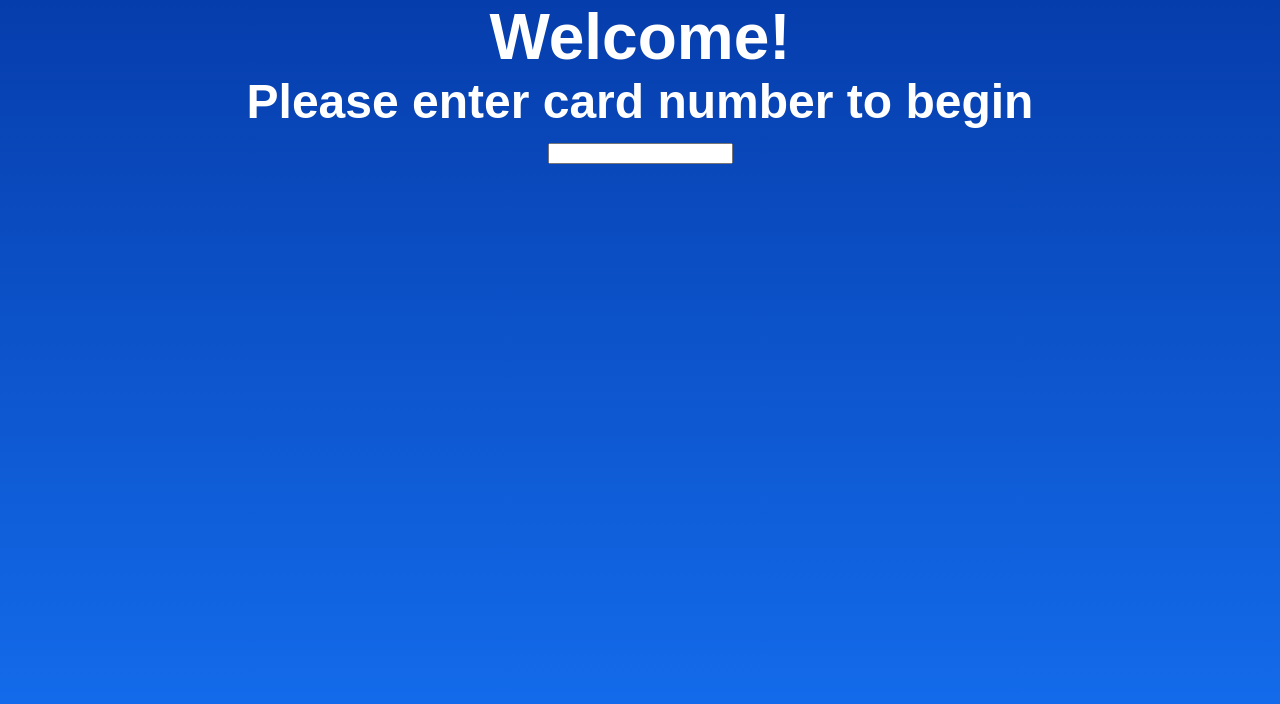
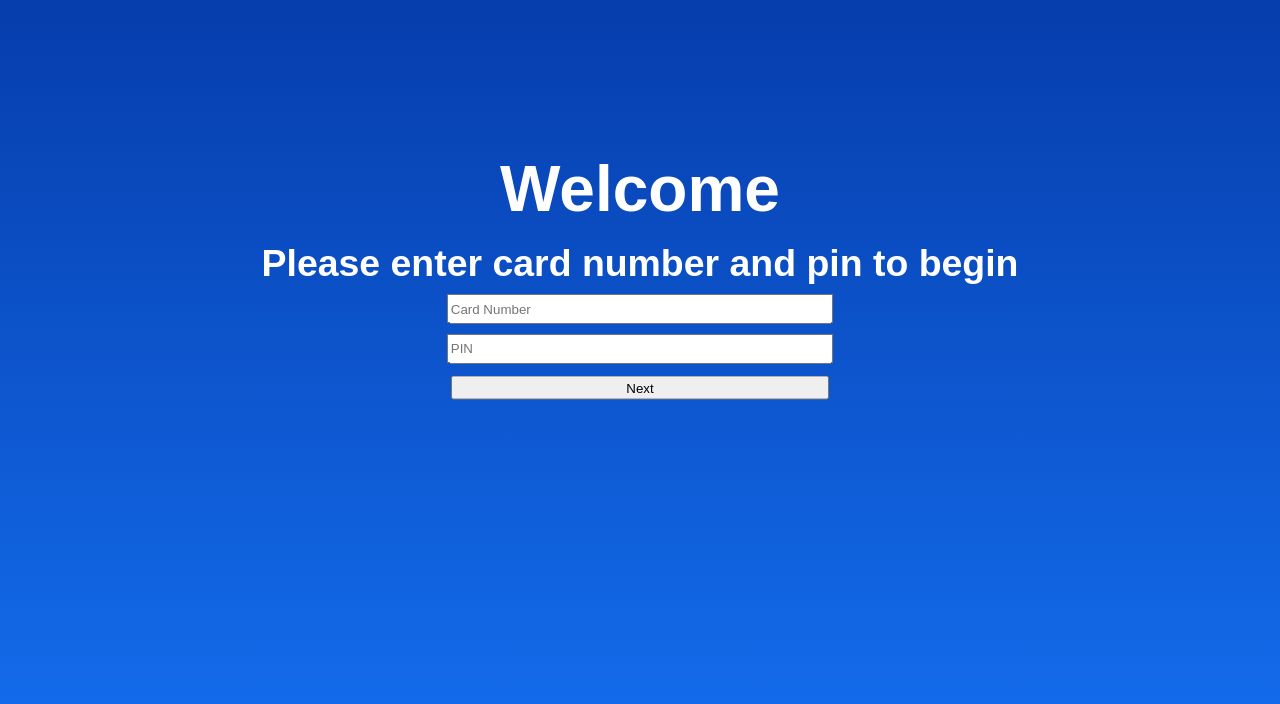
Before and after one commit to saikoka/ATM, a React (Create React App) app: page / in a window 1280 px wide. Shown: the top 704 px of the page. Built offline with nearby package versions, Linux system fonts and the light colour scheme.

Commit message:
Started form input for Card Screen

```diff
--- a/src/CardScreen.js
+++ b/src/CardScreen.js
@@ -1,9 +1,31 @@
 export default function CardScreen(props) {
+  const checkCard = () => {};
   return (
     <>
-      <h1>Welcome!</h1>
-      <h2>Please enter card number to begin</h2>
-      <input type="number" minLength={16} maxLength={16}></input>
+      <div id="card-screen">
+        <h1 className="bottom-spacing">Welcome</h1>
+        <h3>Please enter card number and pin to begin</h3>
+        <form onSubmit={checkCard}>
+          <input
+            type="number"
+            minlength={16}
+            maxlength={16}
+            placeholder="Card Number"
+            className="form-sizing"
+          ></input>
+
+          <input
+            type="number"
+            minLength={4}
+            maxlength={4}
+            placeholder="PIN"
+            className="form-sizing"
+          ></input>
+          <button type="submit" id="" className="form-sizing">
+            Next
+          </button>
+        </form>
+      </div>
     </>
   );
 }
--- a/src/styles.css
+++ b/src/styles.css
@@ -5,6 +5,9 @@
   height: 100vh;
   color: white;
   font-size: 2rem;
+  display: flex;
+  justify-content: center;
+  align-items: center;
 }
 * {
   margin: 0;
@@ -20,3 +23,16 @@ input::-webkit-inner-spin-button {
 input[type="number"] {
   -moz-appearance: textfield;
 }
+
+.bottom-spacing {
+  margin-bottom: 1rem;
+}
+
+#card-screen {
+  transform: translateY(-50%);
+}
+
+.form-sizing {
+  width: 50%;
+  height: 1.5rem;
+}
```
